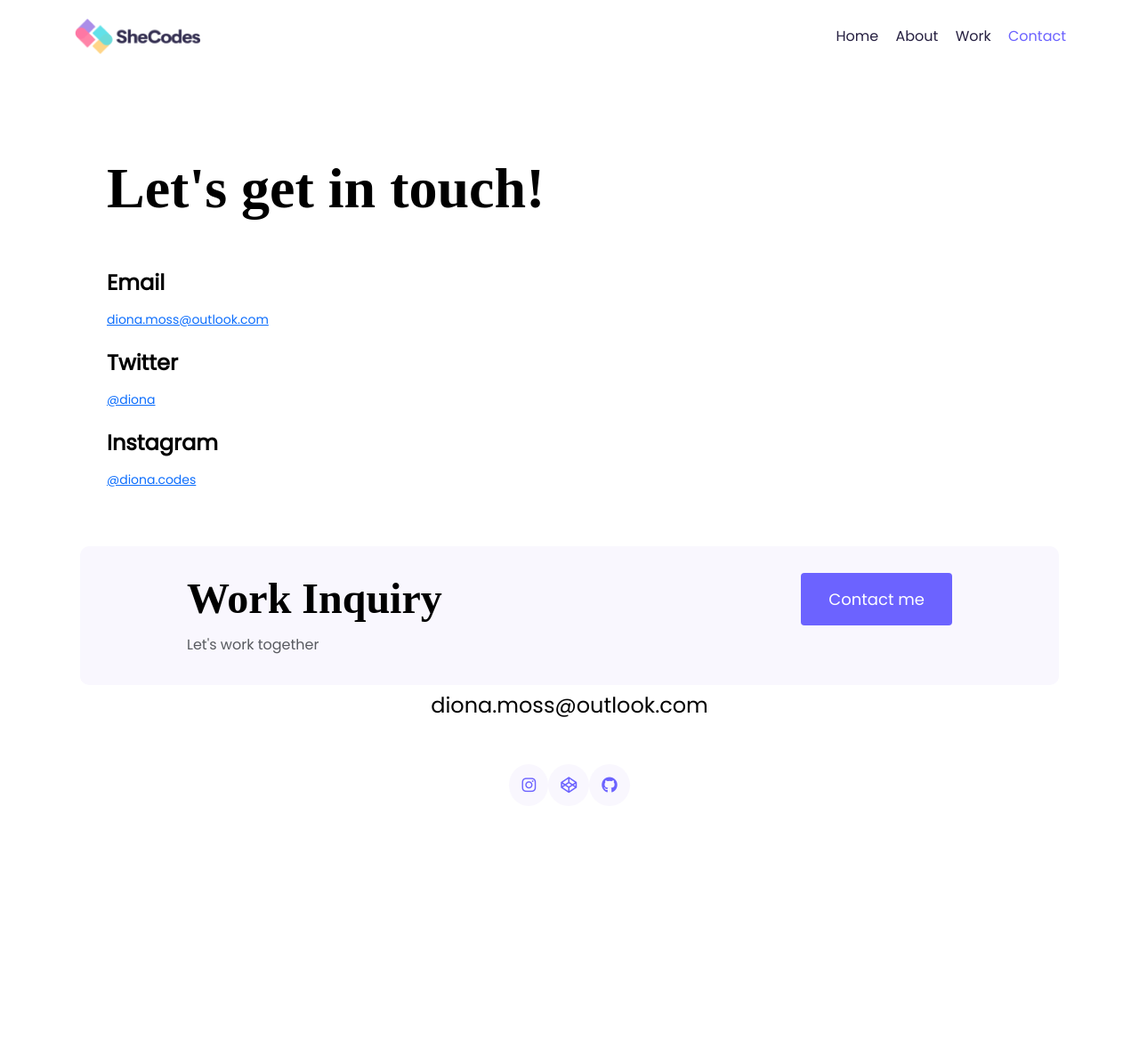
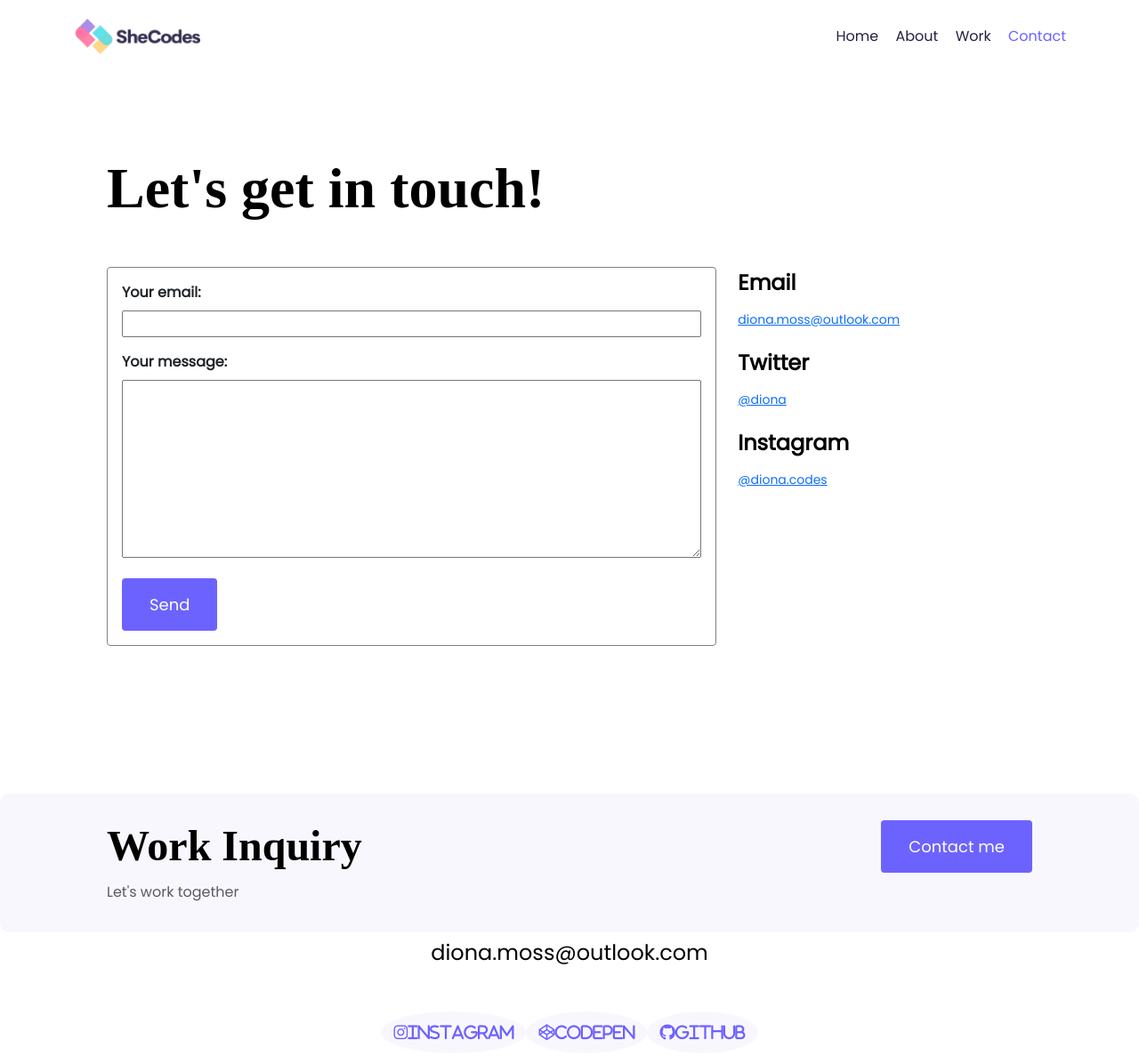
Before and after one commit to D-Moss/portfolio-project, a plain HTML site: page contact.html in a window 1280 px wide. Shown: the whole page at 89% size. Before the commit the page ends 1026 px from the top, so only its background shows below. Drawn offline with nearby package versions, Linux system fonts and the light colour scheme; a web font is replaced by a local one.

Commit message:
Add files via upload

```diff
--- a/contact.html
+++ b/contact.html
@@ -38,6 +38,21 @@
 	<div class="content-container container">
 		<div class="content">
 			<h1 class="mb-5">Let's get in touch!</h1>
+			<div class="row">
+				<div class="col-md-8">
+					<form class="contact-form">
+						<div class="mb-3">
+							<label class="form-label">Your email:</label>
+							<input type="email" class="form-email" required>
+						</div>
+						<div class="mb-3">
+							<label class="form-label">Your message:</label>
+							<textarea name="message" class="form-message" required></textarea>
+						</div>
+						<button type="submit" class="btn btn-branding">Send</button>
+					</form>
+				</div>
+				<div class="col-4">
 					<h3>Email</h3>
 					<p>
 						<a href="mailto:diona.moss@outlook.com">diona.moss@outlook.com </a>
@@ -50,6 +65,9 @@
 					<p>
 						<a href="https://instagram.com/diona.codes" target="_blank">@diona.codes</a>
 					</p>
+				</div>
+			</div>
+		</div>
 	</div>
 	<footer>
 		<div class="contact-box">
@@ -66,16 +84,15 @@
 		</div>
 		<div class="social-links d-flex justify-content-center">
 			<a href="">
-					<i class="fa fa-instagram"></i>
+				<i class="fa fa-instagram">Instagram</i>
 			</a>
 			<a href="">
-					<i class="fa fa-codepen"></i>
+				<i class="fa fa-codepen">CodePen</i>
 			</a>
 			<a href="">
-					<i class="fa fa-github"></i>
+				<i class="fa fa-github">GitHub</i>
 			</a>
 		</div>
 	</footer>
-	</div>
 </body>
 </html>
--- a/index.css
+++ b/index.css
@@ -147,6 +147,9 @@ p {
 	a.email-link {
 		font-size: 14px;
 	}
+	.row h3 {
+		text-align: center;
+	}
 }
 
 /*Index Page*/
@@ -173,6 +176,34 @@ p {
 
 .project-description {
 	padding: 120px 60px;
+}
+
+/*Contact Page*/
+.row {
+	display: flex;
+	flex-wrap: wrap;
+	font-weight: bold;
+}
+
+.contact-form {
+	border-radius: 4px;
+	padding: 16px;
+	margin-bottom: 16px;
+	border: 1px solid grey;
+}
+
+.contact-form label,
+.contact-form div {
+	display: block;
+}
+
+input {
+	width: 100%;
+}
+
+textarea {
+	height: 200px;
+	width: 100%;
 }
 
 /*Footer*/
```
Lines whose indentation alone changed are shown as unchanged.
